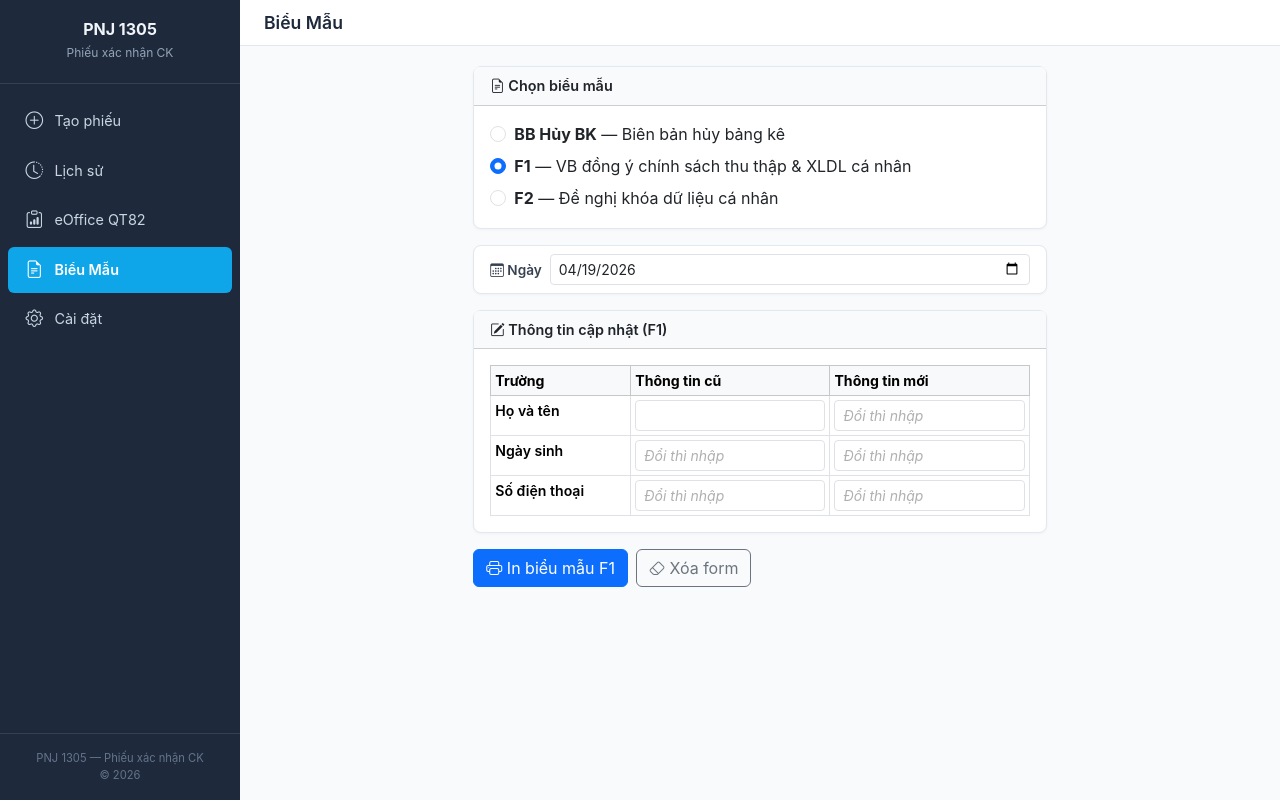
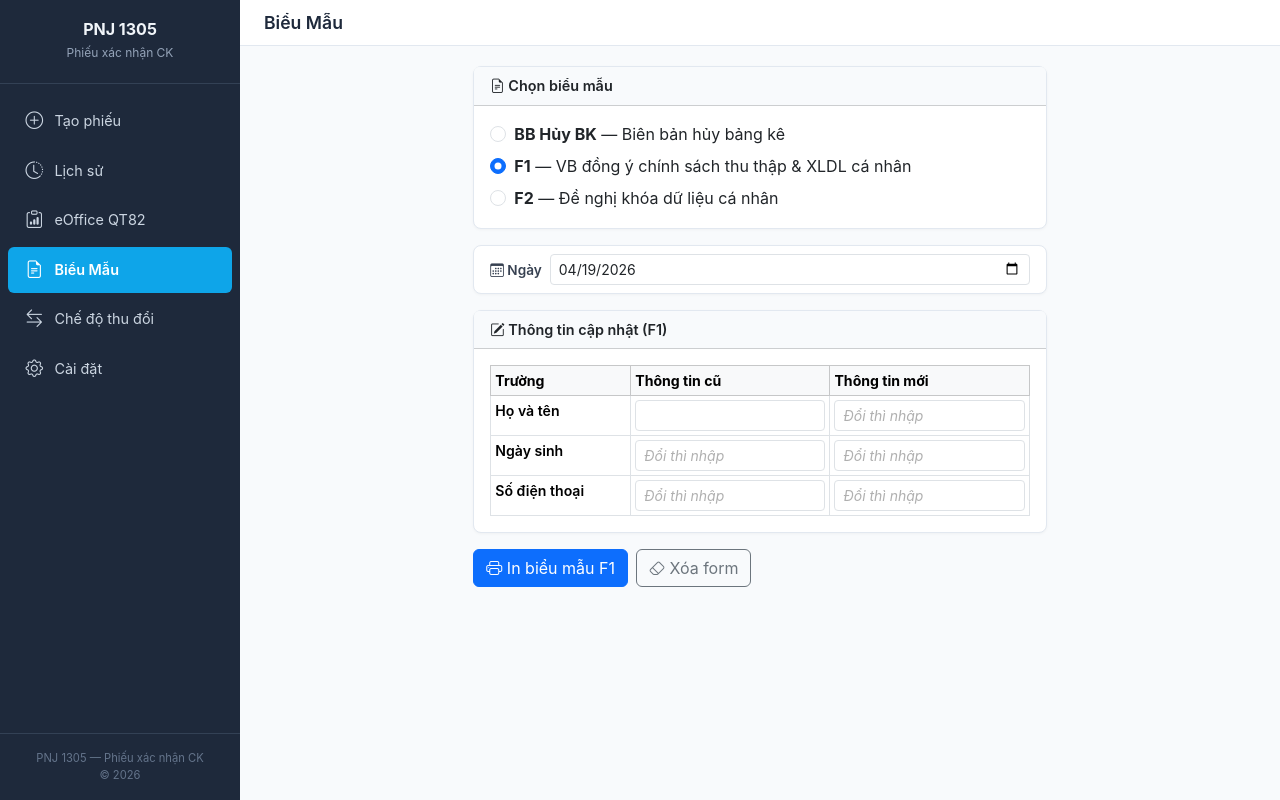
Before and after one commit to 2026millionaire/phieu-ck-pnj, a Flask app: page /bieu-mau in a window 1280 px wide. Run offline with Flask 3, Linux system fonts and the light colour scheme; data comes from the database, SQL or seed files in the repository; data that the repository does not hold is empty.

Commit message:
feat: them menu 'Che do thu doi' vao sidebar, link sang /bk/thudoi/
Position: sau Bieu Mau, truoc Cai dat. Icon bi-arrow-left-right.
Link tuyet doi /bk/thudoi/ vi la app rieng (thu-doi-app service).

Co-Authored-By: Claude Opus 4.7 (1M context) <noreply@anthropic.com>

```diff
--- a/templates/base.html
+++ b/templates/base.html
@@ -243,6 +243,11 @@
                     </a>
                 </li>
                 <li class="nav-item">
+                    <a class="nav-link" href="/bk/thudoi/">
+                        <i class="bi bi-arrow-left-right"></i> Chế độ thu đổi
+                    </a>
+                </li>
+                <li class="nav-item">
                     <a class="nav-link {% block nav_settings %}{% endblock %}" href="{{ url_for('settings_page') }}">
                         <i class="bi bi-gear"></i> Cài đặt
                     </a>
```
